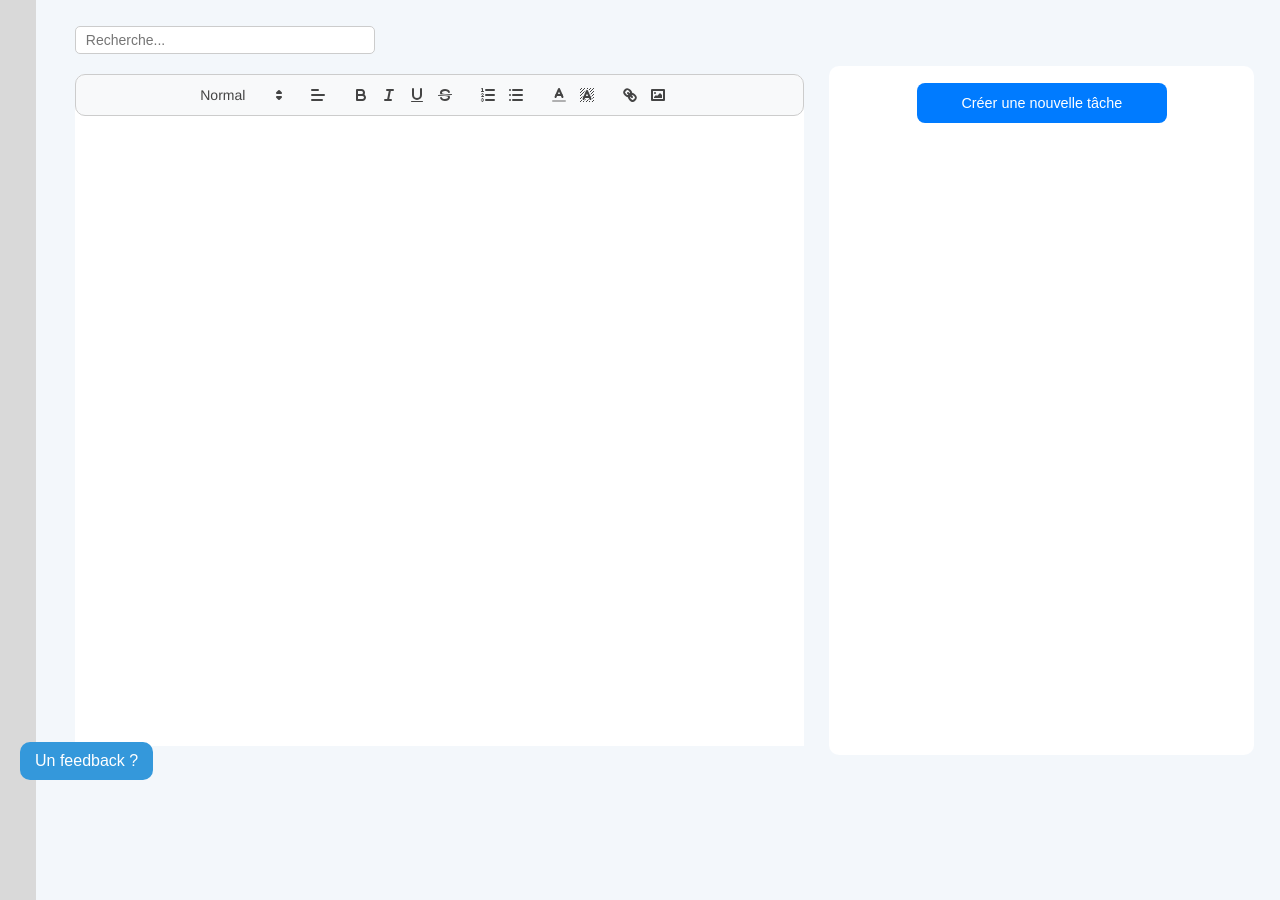
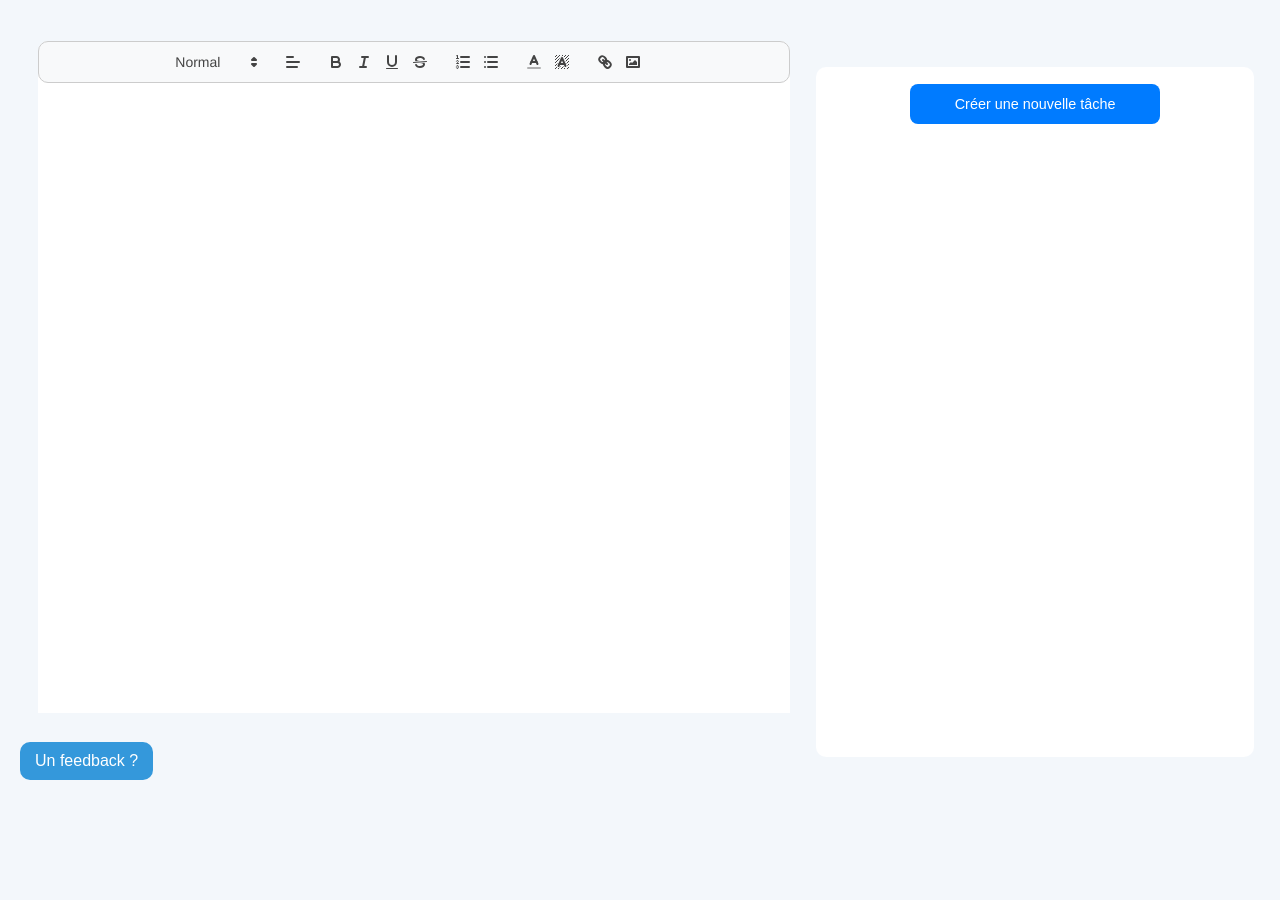
Before and after one commit to GoodMorning46/Eco, a React (Create React App) app: page / in a window 1280 px wide. Built offline with nearby package versions, Linux system fonts and the light colour scheme.

Commit message:
suppression de certains éléments

```diff
--- a/src/App.css
+++ b/src/App.css
@@ -15,11 +15,6 @@
   margin-left: 2%;
   margin-top: 3.5%;
   margin-right: 2%;
-}
-
-.container_nav {
-  width: 3%;
-  background-color: rgba(217, 217, 217, 1);
 }
 
 
--- a/src/App.js
+++ b/src/App.js
@@ -3,7 +3,6 @@ import './App.css';
 import TodoItem from './components/TodoItem';
 import Notes from './components/Notes';
 import Button from './components/Button';
-import NavSearch from './components/NavSearch';
 import { FiPlus } from 'react-icons/fi';
 import FloatingButton from './components/FloatingButton';
 
@@ -25,11 +24,7 @@ function App() {
   return (
     <div className="container_parent">
       <div className="container_all">
-        <div className="container_nav"></div>
         <div className="container_notes">
-          <div className="nav_search">
-            <NavSearch />
-          </div>
           <div className="cont-notes">
             <Notes />
           </div>
--- a/src/components/NavSearch.js
+++ /dev/null
@@ -1,29 +0,0 @@
-import React, { useState } from 'react';
-import './css/NavSearch.css';
-
-const NavSearch = ({ onSearch }) => {
-  const [searchValue, setSearchValue] = useState('');
-
-  const handleSearch = (e) => {
-    e.preventDefault();
-    if (searchValue) {
-      onSearch(searchValue);
-      setSearchValue('');
-    }
-  };
-
-  return (
-    <div className="nav-search-container">
-      <form>
-        <input
-          type="text"
-          placeholder="Recherche..."
-          onChange={(e) => setSearchValue(e.target.value)}
-          className="nav-search-input"
-        />
-      </form>
-    </div>
-  );
-};
-
-export default NavSearch;
--- a/src/components/TodoItem.js
+++ b/src/components/TodoItem.js
@@ -134,28 +134,6 @@ const TodoItem = ({ todos, setTodos, editingId, setEditingId }) => {
                               className="icon delete-icon"
                             />
                           </div>
-                          <div className="button-container">
-                            {!todoItem.complete && (
-                              <button
-                                className={`start-btn ${
-                                  todoItem.isRunning ? "running" : ""
-                                } cursor-pointer`}
-                                onClick={() => toggleRunning(todoItem.id)}
-                              >
-                                {!todoItem.isCompleted ? (
-                                  todoItem.isRunning ? (
-                                    <>
-                                      <span className="spinner"></span> En cours
-                                    </>
-                                  ) : (
-                                    "Démarrer"
-                                  )
-                                ) : (
-                                  "Démarrer"
-                                )}
-                              </button>
-                            )}
-                          </div>
                         </div>
                       )}
                     </Draggable>
--- a/src/components/css/NavSearch.css
+++ /dev/null
@@ -1,30 +0,0 @@
-.nav-search-container {
-    display: flex;
-    justify-content: flex-start;
-    margin-bottom: 20px;
-  }
-
-  .nav-search-input {
-    padding: 5px 10px;
-    border-radius: 5px;
-    border: 1px solid #ccc;
-    outline: none;
-    font-size: 14px;
-    width: 300px;
-  }
-
-  .nav-search-button {
-    padding: 5px 10px;
-    margin-left: 5px;
-    border-radius: 5px;
-    border: 1px solid #ccc;
-    background-color: #007bff;
-    color: white;
-    cursor: pointer;
-    font-size: 14px;
-    outline: none;
-  }
-
-  .nav-search-button:hover {
-    background-color: #0056b3;
-  }
```
